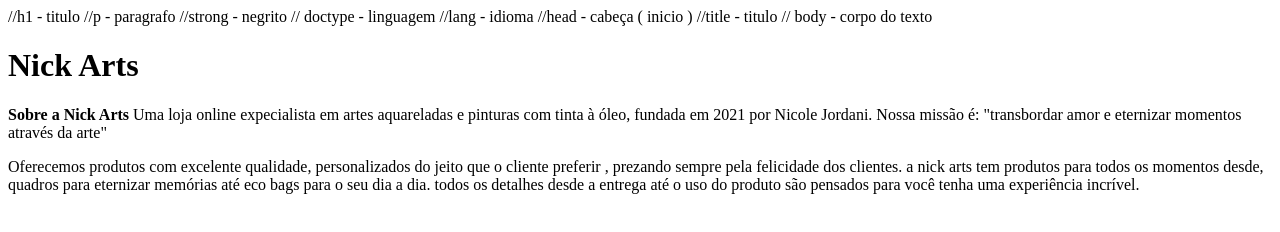
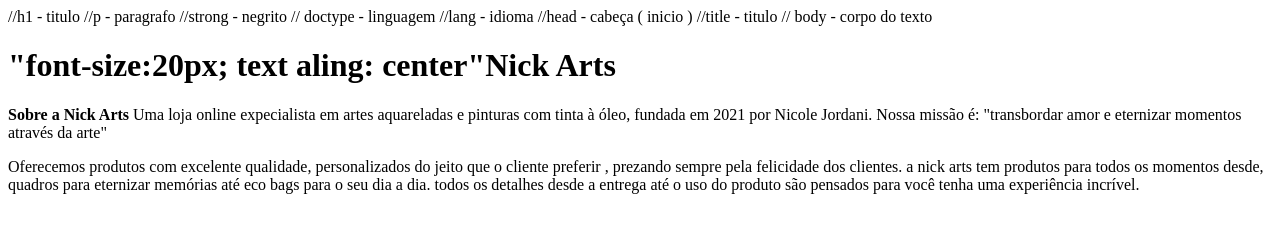
Before and after one commit to kakauuuuuuu/web-site, a plain HTML site: page index.html in a window 1280 px wide. Drawn offline with Linux system fonts and the light colour scheme.

Commit message:
Update index.html

```diff
--- a/index.html
+++ b/index.html
@@ -14,7 +14,7 @@
    <title>nick arts</title>
   </head>
 <body>
-<h1>Nick Arts</h1>
+<h1>"font-size:20px; text aling: center"Nick Arts</h1>
 
 <p> <strong>Sobre a Nick Arts</strong>
 Uma loja online expecialista em artes aquareladas e pinturas com tinta à óleo, fundada em 2021 por Nicole Jordani.
```
